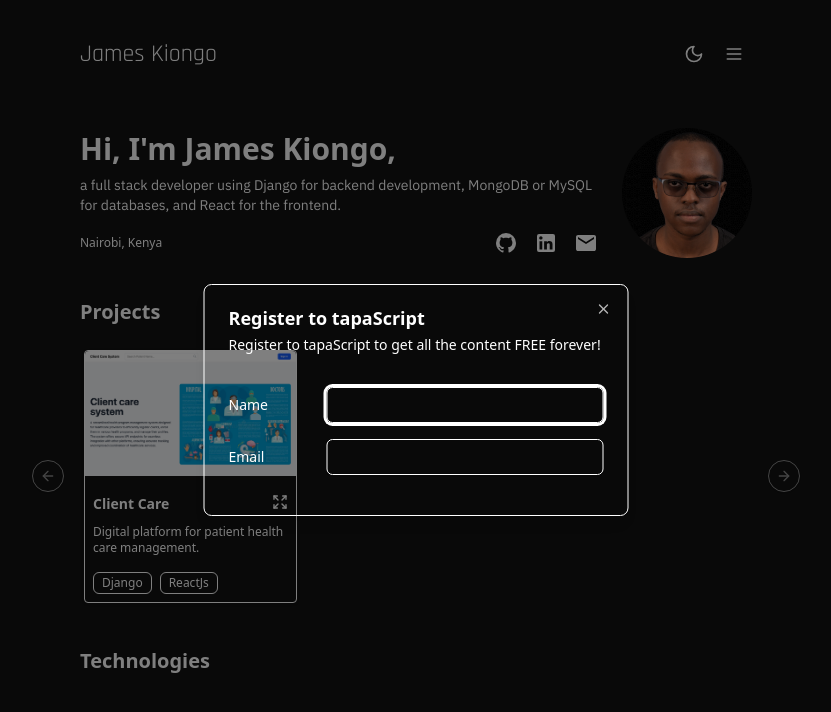
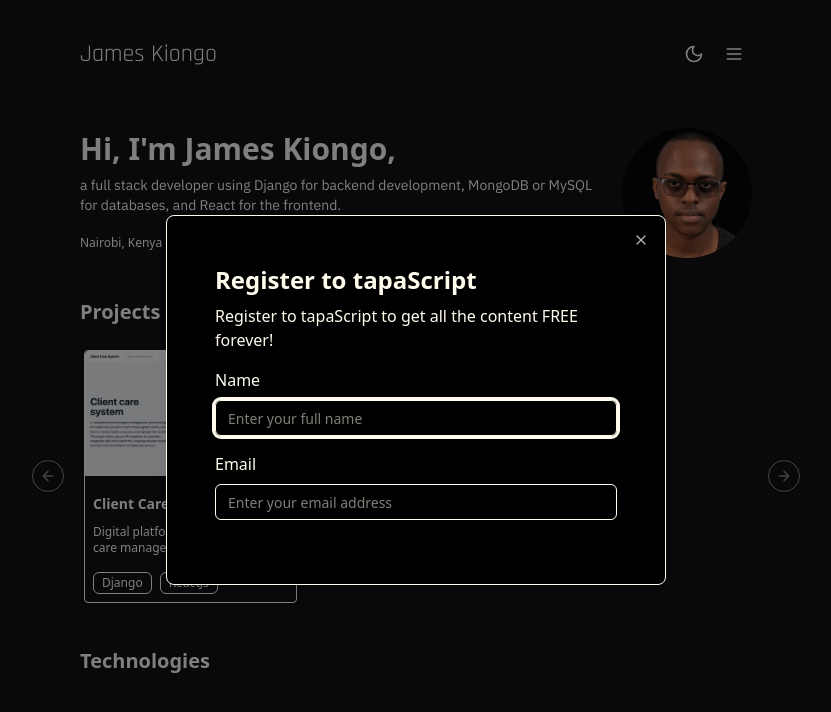
Before and after one commit to jameskiongo/portfolio-nextjs, a Next.js app: page / in a window 1280 px wide. Both pictures are taken after a click on the button 504 px from the left and 502 px from the top of the page. Shown: the top 712 px of the page, without its empty margins (224-1055 px from the left). Built offline with nearby package versions, Linux system fonts and the light colour scheme.

Commit message:
fixed transparency of navigation menu content bug
fixed transparency bug for project dialog

```diff
--- a/src/app/globals.css
+++ b/src/app/globals.css
@@ -1,2 +1,17 @@
 @import "tailwindcss";
 @import "tw-animate-css";
+
+:root {
+  --warning: #ffff;
+  --warning-foreground: oklch(0.28 0.07 46);
+}
+
+.dark {
+  --warning: #000;
+  --warning-foreground: oklch(0.99 0.02 95);
+}
+
+@theme inline {
+  --color-warning: var(--warning);
+  --color-warning-foreground: var(--warning-foreground);
+}
--- a/src/components/Navbar/NavbarMenu.jsx
+++ b/src/components/Navbar/NavbarMenu.jsx
@@ -6,8 +6,6 @@ import {
   NavigationMenuTrigger,
 } from "@/components/ui/navigation-menu";
 
-// BUG: transparency of navigation menu content
-
 export default function NavbarMenu() {
   return (
     <div className="">
@@ -15,7 +13,7 @@ export default function NavbarMenu() {
         <NavigationMenuList>
           <NavigationMenuItem>
             <NavigationMenuTrigger />
-            <NavigationMenuContent>
+            <NavigationMenuContent className="bg-warning text-warning-foreground">
               <div className="w-[150px] p-5 gap-y-2 flex flex-col items-center justify-center">
                 <a href="#" className="">
                   Technologies
--- a/src/components/Projects/ProjectDialog.jsx
+++ b/src/components/Projects/ProjectDialog.jsx
@@ -1,9 +1,7 @@
-import { Button } from "@/components/ui/button";
 import {
   Dialog,
   DialogContent,
   DialogDescription,
-  DialogFooter,
   DialogHeader,
   DialogTitle,
   DialogTrigger,
@@ -18,25 +16,40 @@ export function ProjectDialog() {
       <DialogTrigger asChild>
         <Expand className="" size={16} />
       </DialogTrigger>
-      <DialogContent className="sm:max-w-[425px]">
-        <DialogHeader>
-          <DialogTitle>Register to tapaScript</DialogTitle>
-          <DialogDescription>
+      <DialogContent className="w-screen max-w-none rounded-none sm:rounded-lg sm:w-[90vw] sm:max-w-[425px] md:max-w-[500px] bg-warning text-warning-foreground">
+        <div className="p-4 sm:p-6">
+          <DialogHeader className="text-left">
+            <DialogTitle className="text-xl sm:text-2xl">
+              Register to tapaScript
+            </DialogTitle>
+            <DialogDescription className="text-sm sm:text-base">
               Register to tapaScript to get all the content FREE forever!
             </DialogDescription>
           </DialogHeader>
-        <div className="grid gap-4 py-4">
-          <div className="grid grid-cols-4 items-center gap-4">
-            <Label htmlFor="name" className="text-right">
+
+          <div className="space-y-4 py-4">
+            <div className="space-y-2">
+              <Label htmlFor="name" className="text-sm sm:text-base">
                 Name
               </Label>
-            <Input id="name" className="col-span-3" />
+              <Input
+                id="name"
+                className="w-full text-sm sm:text-base p-3"
+                placeholder="Enter your full name"
+              />
             </div>
-          <div className="grid grid-cols-4 items-center gap-4">
-            <Label htmlFor="username" className="text-right">
+
+            <div className="space-y-2">
+              <Label htmlFor="email" className="text-sm sm:text-base">
                 Email
               </Label>
-            <Input type="email" id="email" className="col-span-3" />
+              <Input
+                type="email"
+                id="email"
+                className="w-full text-sm sm:text-base p-3"
+                placeholder="Enter your email address"
+              />
+            </div>
           </div>
         </div>
       </DialogContent>
--- a/src/components/Projects/ProjectSection.jsx
+++ b/src/components/Projects/ProjectSection.jsx
@@ -11,12 +11,9 @@ import {
   CarouselPrevious,
 } from "@/components/ui/carousel";
 import { Badge } from "@/components/ui/badge";
-import { Expand } from "lucide-react";
-import { useState } from "react";
 import { ProjectDialog } from "./ProjectDialog";
 
 export default function ProjectSection() {
-  const [open, setOpen] = useState(false);
   return (
     <div className="flex flex-col justify-center w-full h-full mt-10">
       <h1 className="capitalize text-xl font-bold pb-5">Projects</h1>
```
Also changed, not shown: components.json. Lines whose indentation alone changed are shown as unchanged.
